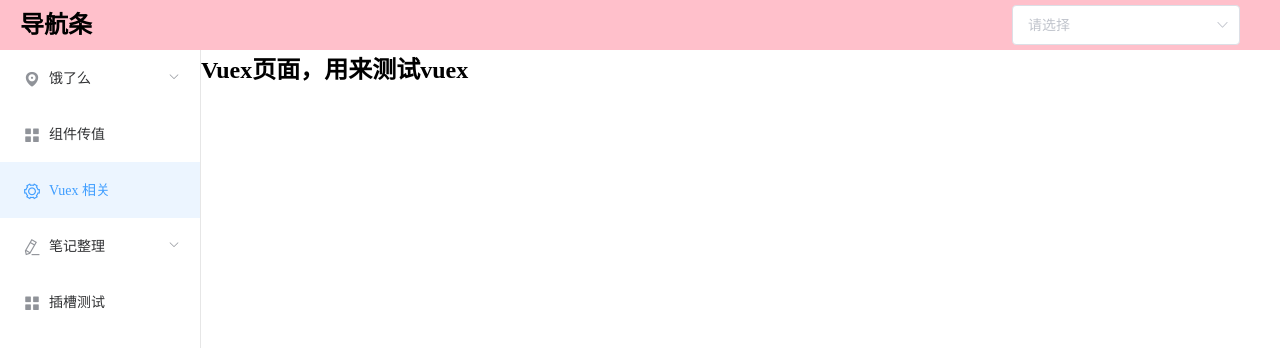
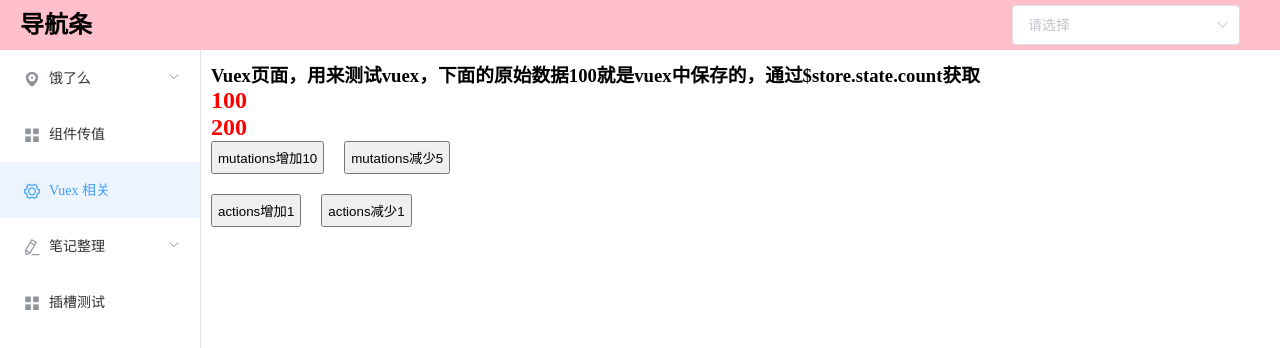
Before and after one commit to yujinWang/js-basic-methods, a Vue app in the folder 2019-08-28-vuetips/vuetips/: page /#/Portal in a window 1280 px wide. Both pictures are taken after a click on the item "Vuex 相关". Shown: the top 348 px of the page. Built offline with nearby package versions, Linux system fonts and the light colour scheme.

Commit message:
vuex初步

```diff
--- a/2019-08-28-vuetips/vuetips/package.json
+++ b/2019-08-28-vuetips/vuetips/package.json
@@ -12,7 +12,8 @@
     "element-ui": "^2.11.1",
     "vue": "^2.6.10",
     "vue-i18n": "^8.14.0",
-    "vue-router": "^3.1.2"
+    "vue-router": "^3.1.2",
+    "vuex": "^3.1.1"
   },
   "devDependencies": {
     "@vue/cli-plugin-babel": "^3.11.0",
--- /dev/null
+++ b/2019-08-28-vuetips/vuetips/src/store/store.js
@@ -0,0 +1,43 @@
+import Vue from 'vue'
+import Vuex from 'vuex'
+
+Vue.use(Vuex)
+
+const state = {
+	count: 100,
+	count2: 200
+}
+
+// 操作改变这个值，需要放在mutations中，通过里面定义的方法来改变他的值
+const mutations = {
+	mutationAddCount(state,n=0) {
+		return (state.count += n);
+	},
+	mutationReduceCount(state,n=0) {
+		return (state.count -= n);
+	},
+	mutationAddCount1(state, n = 0) {
+		return (state.count2 += n);
+	},
+	mutationReduceCount1(state, n = 0) {
+		return (state.count2 -= n);
+	}
+}
+
+// 异步操作需要使用actions，context是一个和store对象具有相同对象属性的参数
+// action执行的是mutations中的方法，可以实现异步操作
+const actions = {
+	actionAddCount(context,n=0) {
+		console.log(context);
+		return context.commit("mutationAddCount1",n);
+	},
+	actionReduceCount({commit},n=0) {
+		return commit("mutationReduceCount1",n);
+	}
+}
+
+export default new Vuex.Store({
+	state,
+	mutations,
+	actions
+})
--- a/2019-08-28-vuetips/vuetips/src/views/Note/Note4.vue
+++ b/2019-08-28-vuetips/vuetips/src/views/Note/Note4.vue
@@ -3,14 +3,16 @@
 		<h1>vuex的使用</h1>
 		<p>vuex是一个专门为vue.js开发的状态管理模式</p>
 		<p>当我们需要的数据需要在各个组件之间传递时候而一般的数据传递方式不能达到目的的时候就可以使用vuex</p>
-
 		<p style="color: red;padding: 10px 0;">vuex中，有默认的五种基本的对象：</p>
-
 		<p>state：存储状态（变量）</p>
 		<p>getters：对数据获取之前的再次编译，可以理解为state的计算属性。我们在组件中使用 $sotre.getters.fun()</p>
 		<p>mutations：修改状态，并且是同步的。在组件中使用$store.commit('',params)。这个和我们组件中的自定义事件类似。</p>
 		<p>actions：异步操作。在组件中使用是$store.dispath('')</p>
 		<p>modules：store的子模块，为了开发大型项目，方便状态管理而使用的。这里我们就不解释了，用起来和上面的一样。</p>
+		<p>npm install vuex --save</p>
+		<p>在store文件夹中创建store.js文件然后在其中引入import Vue from "vue" import Vuex from "vuex"</p>
+		<p style="color: red;">import Vue from "vue"会从node_modules里面对应的文件夹中寻找对应的文件的</p>
+		<p>mutations中进行的是同步操作，若要使用异步操作需要使用actions</p>
 	</div>
 </template>
 
--- a/2019-08-28-vuetips/vuetips/src/views/Vuex/Vuex.vue
+++ b/2019-08-28-vuetips/vuetips/src/views/Vuex/Vuex.vue
@@ -1,15 +1,47 @@
 <template>
-	<div>
-		<h2>Vuex页面，用来测试vuex</h2>
+	<div class="vuex_test">
+		<h3>Vuex页面，用来测试vuex，下面的原始数据100就是vuex中保存的，通过$store.state.count获取</h3>
+		<h2 style="color: red;">{{$store.state.count}}</h2>
+		<h2 style="color: red;">{{$store.state.count2}}</h2>
+		<button @click="addCountMutation(10)">mutations增加10</button>
+		<button @click="reduceCountMutation(5)">mutations减少5</button> <br />
+		<button @click="addCountAction(1)">actions增加1</button>
+		<button @click="reduceCountAction(1)">actions减少1</button>
 	</div>
 </template>
 
 <script>
 	export default {
-		name: 'Vuex'
+		name: 'Vuex',
+		data() {
+			return {
+
+			}
+		},
+		methods: {
+			addCountMutation(n) {
+				this.$store.commit("mutationAddCount",n);
+			},
+			reduceCountMutation(n) {
+				this.$store.commit("mutationReduceCount",n);
+			},
+			addCountAction(n) {
+				this.$store.dispatch("actionAddCount",n);
+			},
+			reduceCountAction(n) {
+				this.$store.dispatch("actionReduceCount",n);
+			}
+		}
 	}
 </script>
 
 <style scoped>
-
+	.vuex_test {
+		padding: 10px;
+	}
+	.vuex_test button {
+		padding: 5px;
+		margin-right: 20px;
+		margin-bottom: 20px;
+	}
 </style>
```
Also changed, not shown: 2019-08-28-vuetips/vuetips/src/main.js (+4 -17 lines), 1 other file (tests, documents, lock files or other folders).
